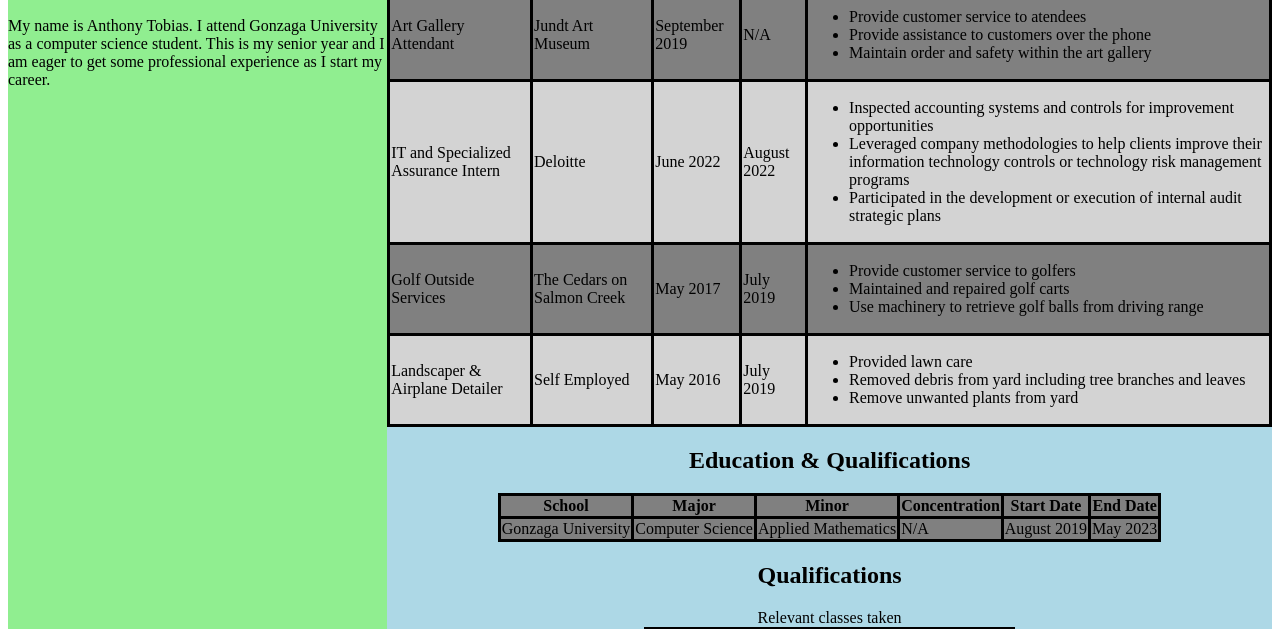
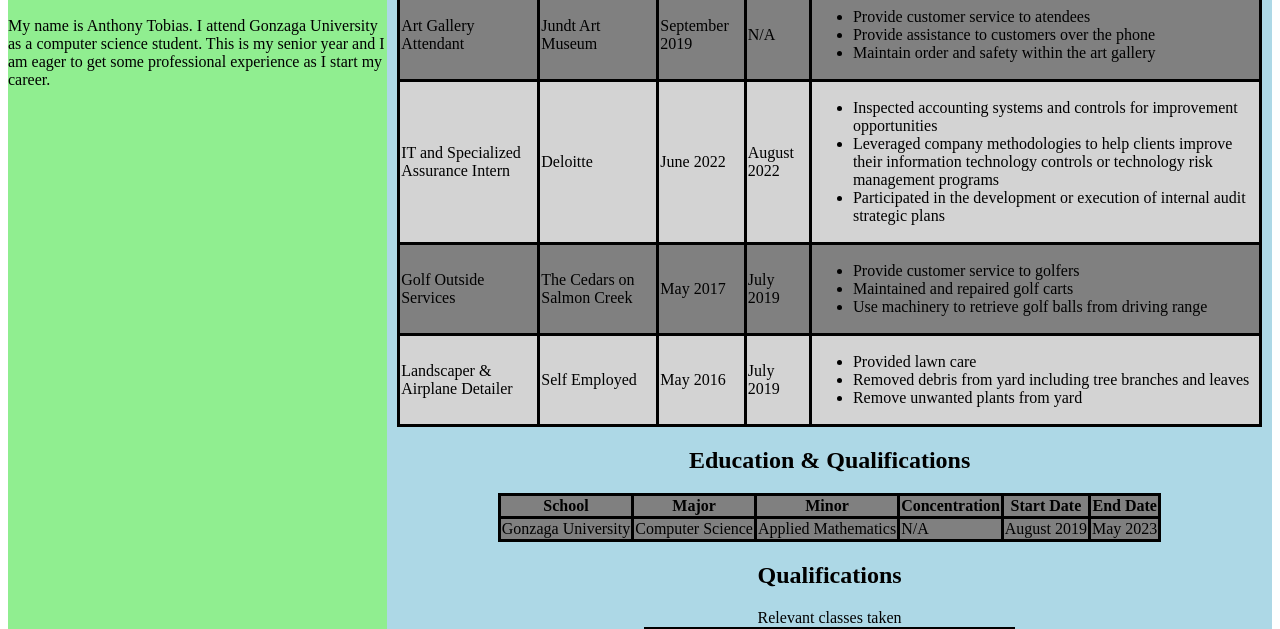
Before and after one commit to anttobias2/HW3, a plain HTML site: page docs/index.html in a window 1280 px wide. Shown: the part 471-1100 px from the top of the page. Drawn offline with Linux system fonts and the light colour scheme.

Commit message:
fixed table margins

```diff
--- a/docs/index.html
+++ b/docs/index.html
@@ -137,7 +137,7 @@ Last Modified: 10/2/2022
                 <h1>
                     Career Summary
                 </h1>
-                <table>
+                <table style="margin: 10px;">
                     <thead>
                         <tr>
                             <th>
```
